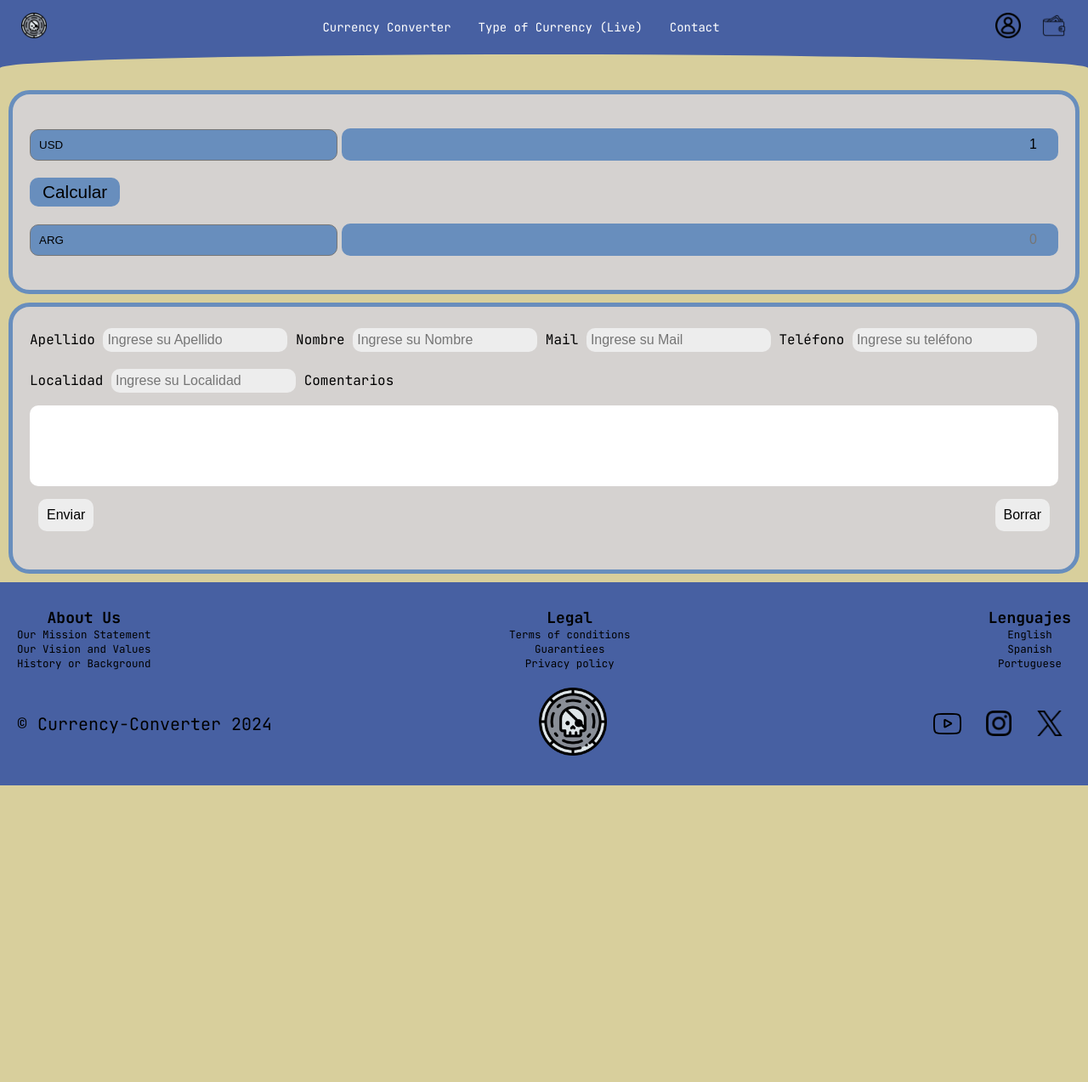
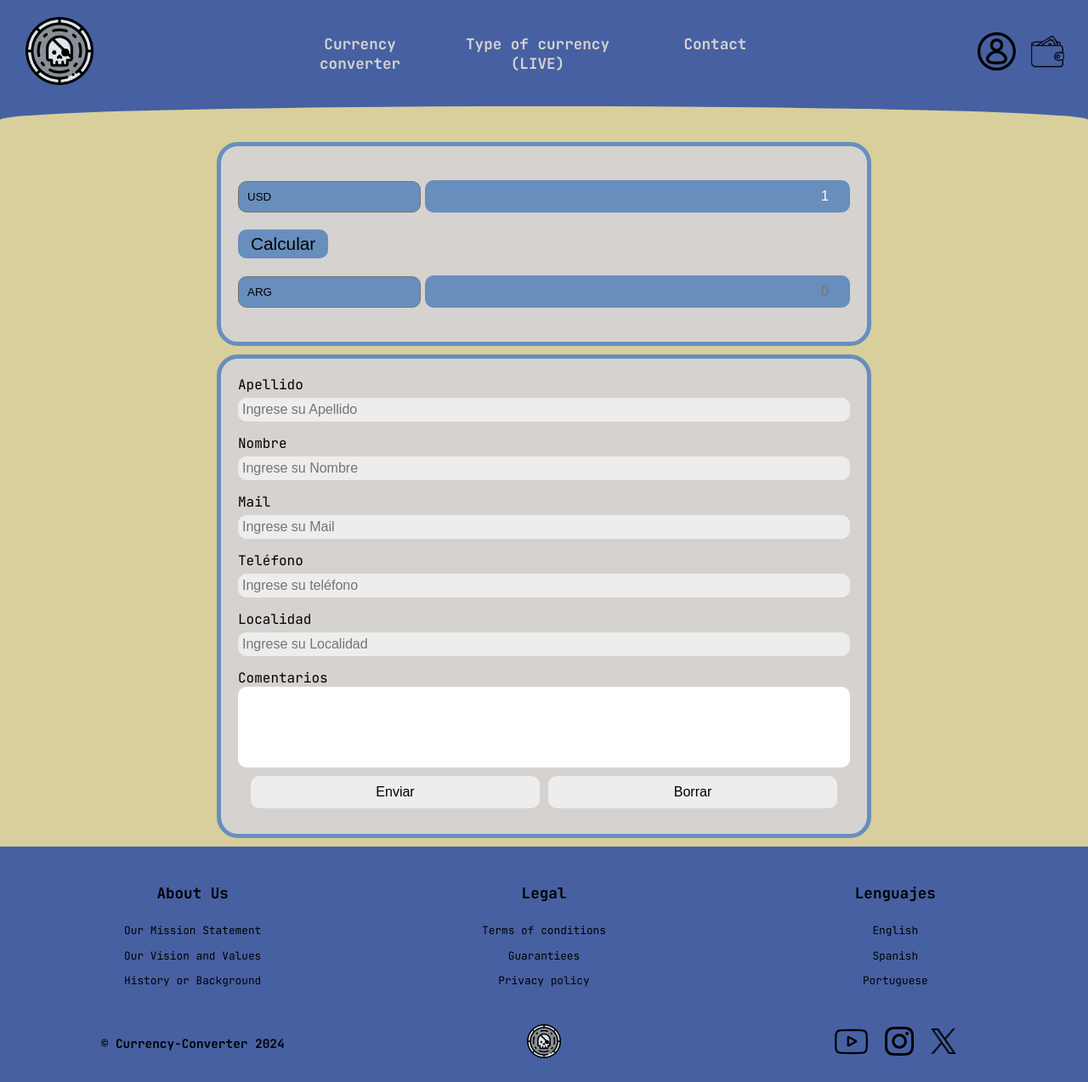
Before and after one commit to wyn-code/Proyect-Final-LaboIII, a website built with Vite: page index.html in a window 1280 px wide. Shown: the whole page at 85% size. Before the commit the page ends 924 px from the top, so only its background shows below. Built offline with nearby package versions, Linux system fonts and the light colour scheme; no server answers.

Commit message:
se actualizo el html, index y se agrego funcionalidades js

```diff
--- a/index.html
+++ b/index.html
@@ -1,59 +1,55 @@
 <!doctype html>
 <html lang="en">
 
-  <!-- HEAD-->
-
   <head>
     <meta charset="UTF-8" />
-    <link rel="icon" type="image/svg+xml" href="/img/favicon.ico" />
+    <link rel="icon" type="image/svg+xml" href="/vite.svg" />
     <link href="https://fonts.googleapis.com/css2?family=JetBrains+Mono:ital,wght@0,100..800;1,100..800&family=Montserrat:ital,wght@0,100..900;1,100..900&display=swap" rel="stylesheet">
     <meta name="viewport" content="width=device-width, initial-scale=1.0" />
     <link rel="stylesheet" href="style.css">
-    <link rel="shortcut icon" href="./img/silver.png" type="image/x-icon">
+    <link rel="shortcut icon" href="./img/favicon.ico" type="image/x-icon">
     <title>Vite App</title>
     <title>Wallet Coin</title>
   </head>
 
+  <body>
 
-  <!-- BODY -->
+    <header>
+      <div class="contenedor">
+          <!-- logo-->
+          <a href="#" class="logo"><img src="./img/silver.png" alt="Logo pagina"></a>
 
-  <body>
-    <header class="header">
-      <div class="container">
-        <div class="header-content">
-          <!-- Checkbox oculto para el menú desplegable -->
-          <input type="checkbox" id="menu-toggle" class="menu-toggle">
-          <!-- Etiqueta para el botón de menú -->
-          <label for="menu-toggle" class="menu-button" aria-label="Toggle menu">
-            <span class="menu-icon"></span>
+          <!-- menu -->
+          <input type="checkbox" id="menu">
+          <label for="menu">
+              <img src="./img/menu.png" class="menu-icono">
           </label>
-          <!-- Logo (en el centro) -->
-          <a href="/" class="logo-t"><img src="./img/silver.png" alt="Logo" class="logo-img"></a>
-          <!-- Iconos (a la derecha) -->
-          <nav class="nav" id="nav">
-            <a href="#convertidor" class="nav-link">Currency Converter</a>
-            <a href="#datos" class="nav-link">Type of Currency (Live)</a>
-            <a href="#contacto" class="nav-link">Contact</a>
+
+          <!-- navbar -->
+          <nav class="navbar">
+              <ul>
+                  <li><a href="#convertidor">Currency converter</a></li>
+                  <li><a href="#tipo">Type of currency (LIVE)</a></li>
+                  <li><a href="#contacto">Contact</a></li>
+              </ul>
           </nav>
-          <div class="icons">
 
-            <a href="/" class="icon-link">
+         <!-- iconos de perfil y billetera -->
+         <div class="iconos-header">
+          <a href="#" class="icono">
             <img src="./img/usuario.png" alt="User Icon" class="logo-img">
           </a>
-            <a href="/" class="icon-link">
+          <a href="#" class="icono">
             <img src="./img/wallet.png" alt="Wallet Icon" class="logo-img">
           </a>
-
         </div>
-          <!-- Navegación (dentro del header-content para el menú desplegable) -->
       </div>
+      <!-- Curvar header -->
       <div class="curve"></div>
-      </div>
   </header>
 
-  <!-- MAIN -->
+  <main>
 
-  <main>
     <section id="convertidor">
         <div class="moneda">
             <select id="primerMoneda">
@@ -79,6 +75,8 @@
           <input type="number" id="segundoMonto" placeholder="0">
       </div>
     </section>
+
+    <section id="grafico-de-cambio">
       <div class="grafico">
         <!-- ACA VA EL GRAFICO QUE TRAIGAMOS DE LA API -->
       </div>
@@ -117,8 +115,6 @@
 
   </main>
 
-  <!-- FOOTER -->
-
 <!-- pie de pagina -->
 <footer class="datos" id="datos">
   <div class="contenedor">
@@ -131,7 +127,6 @@
           <p>Our Mission Statement</p>
           <p>Our Vision and Values</p>
           <p>History or Background</p>
-
         </div>
       </div>
 
@@ -152,28 +147,25 @@
           <p>Portuguese</p>
         </div>
       </div>
-
     </div>
 
     <div class="parte2">
 
       <div class="derechos">
-          <p style="font-size: 20px;">&copy; Currency-Converter 2024</p>
+        <p>&copy; Currency-Converter 2024</p>
       </div>
 
       <div class="logo-footer">
-
-          <a href="#" class="logo">
-            <img src="./img/silver.png" alt="Logo pagina" class="logo-f">
-          </a>
+        <a href="#" class="logo"><img src="./img/silver.png" alt="Logo pagina" class="logo-f"></a>
       </div>
 
       <div class="box">
         <div class="redes">
-              <!-- Para no dejar el href vacio, hago que al clickear me dirija hacia el inicio -->
-          <a href="https://www.youtube.com/"><img src="./img/youtube.png" alt="Youtube" style="width: 33px; position: relative; top: 2px;"></a>
-          <a href="https://www.instagram.com/"><img src="./img/instagram (1).png" alt="Instagram"></a>
-          <a href="https://x.com/"><img src="./img/twitter.png" alt="Twitter" style="width: 30px;"></a>
+
+          <a href="https://www.youtube.com/"><img src="./img/youtube.png" alt="Youtube" class="imagen-red1"></a>
+          <a href="https://www.instagram.com/"><img src="./img/instagram (1).png" alt="Instagram" class="imagen-red2"></a>
+          <a href="https://x.com/"><img src="./img/twitter.png" alt="Twitter" class="imagen-red3"></a>
+
         </div>
       </div>
 
--- a/main.js
+++ b/main.js
@@ -0,0 +1,28 @@
+
+const primerMoneda = document.querySelector("#primerMoneda");
+const segundMoneda = document.querySelector("#segundaMoneda");
+
+
+
+const getPaises =  async () => {
+    const response = await fetch("https://api.vatcomply.com/currencies")
+    const paises = await response.json();
+    console.log(paises);
+    const currencyNames = Object.keys(paises);
+    console.log(currencyNames);
+
+    currencyNames.forEach((currencyName)=> {
+        const optionElemnt = document.createElement("option");
+        optionElemnt.textContent = currencyName;
+        optionElemnt.value = currencyName;
+        primerMoneda.appendChild(optionElemnt);
+
+
+        const optionElemnt2 = document.createElement("option");
+        optionElemnt2.textContent = currencyName;
+        optionElemnt2.value = currencyName;
+        segundMoneda.appendChild(optionElemnt2);
+    })
+}
+
+getPaises();
--- a/style.css
+++ b/style.css
@@ -11,18 +11,20 @@
 *{
   box-sizing: border-box;
   padding: 0;
-  margin: 0;
   list-style: none;
 }
 
-html, body{
+html{
   scroll-behavior: smooth;
+}
 
+body{
+  margin: 0;
   font-family: var(--font--family);
   background-color: var(--quarte--color);
+  display: flex;
   flex-direction: column;
   justify-content: center;
-  height: 100vh;
 }
 
 h1{ font-size: 3.5em;}
@@ -40,162 +42,52 @@ button{
   color: black;
   cursor: pointer;
 }
-
 button:hover{
   background-color: var(--quarte--color);
   font-weight:bold;
 }
 
 /* Header */
-.container {
-  max-width: 100%;
-  margin: 0 auto;
+.contenedor{
+  margin: auto;
+}
+header{
   background-color: var(--secondary--color);
+  position:relative;
+      width: 100%;
+}
+header .contenedor{
+  display: flex;
+  align-items: center;
+  flex-direction: column;
+}
+/*logo de la pagina*/
+.logo img{
+  width: 110px;
+  padding: 20px 15px;
+  transition: transform 0.3s ease;
+}
+.logo img:hover {
+  transform: scale(1.1);
 }
 
-.header-content {
+/*menu*/
+.menu{
+  position: absolute;
   display: flex;
-  justify-content: space-between;
   align-items: center;
-  height: 4rem;
-  padding: 0 25px;
-  position: relative;
 }
-
-.logo-img {
-  height: 30px;
-  width: auto;
+.menu-icono{
+  width: 50px;
+  cursor: pointer;
 }
-
-.logo-img:hover {
-  transform: translateY(-1px);
-  -webkit-transform: translateY(-1px);
-  -moz-transform: translateY(-1px);
-  -ms-transform: translateY(-1px);
-  -o-transform: translateY(-1px);
-  transition: 0.6s ease;
-  -webkit-transition: 0.6s ease;
-  -moz-transition: 0.6s ease;
-  -ms-transition: 0.6s ease;
-  -o-transition: 0.6s ease;
-  height: 40px;
-}
-
-.logo-img ::after {
-  content: '';
-  position: absolute;
-  width: 100%;
-  height: 2px;
-  bottom: -2px;
-  left: 0;
-
-  transform: scaleX(0);
-  transition: transform 1s ease;
-  -webkit-transition: transform 1s ease;
-  -moz-transition: transform 1s ease;
-  -ms-transition: transform 1s ease;
-  -o-transition: transform 1s ease;
-}
-
-.logo-img :hover::after {
-  transform: scaleX(1);
-}
-
-.menu-toggle {
+#menu{
   display: none;
 }
-
-.menu-button {
-  display: none;
-  cursor: pointer;
-  width: 30px;
-  height: 30px;
-  position: relative;
-  z-index: 2;
+#menu:checked ~ .navbar{
+  display: block;
+  max-height: 300px;
 }
-
-.menu-icon,
-.menu-icon::before,
-.menu-icon::after {
-  content: '';
-  position: absolute;
-  background-color: white;
-  height: 3px;
-  width: 100%;
-  transition: all 0.3s ease;
-}
-
-.menu-icon {
-  top: 50%;
-  transform: translateY(-50%);
-}
-
-.menu-icon::before {
-  top: -8px;
-}
-
-.menu-icon::after {
-  bottom: -8px;
-}
-
-.nav {
-  display: flex;
-  justify-content: center;
-  padding: 1rem 0;
-}
-
-.nav-link {
-  color: white;
-  text-decoration: none;
-  font-size: 0.875rem;
-  transition: opacity 0.3s;
-  margin: 0 1rem;
-}
-
-.nav-link:hover {
-  transform: translateY(-2px);
-  -webkit-transform: translateY(-2px);
-  -moz-transform: translateY(-2px);
-  -ms-transform: translateY(-2px);
-  -o-transform: translateY(-2px);
-  transition: 0.5s ease;
-  -webkit-transition: 0.5s ease;
-  -moz-transition: 0.5s ease;
-  -ms-transition: 0.5s ease;
-  -o-transition: 0.5s ease;
-  text-shadow: 4px 4px 2px rgba(0,0,0,0.6);
-  font-size: 20px;
-}
-
-.nav-links ::after {
-  content: '';
-  position: absolute;
-  width: 100%;
-  height: 2px;
-  bottom: -2px;
-  left: 0;
-  transform: scaleX(0);
-  transition: transform 0.5s ease;
-  -webkit-transition: transform 0.5s ease;
-  -moz-transition: transform 0.5s ease;
-  -ms-transition: transform 0.5s ease;
-  -o-transition: transform 0.5s ease;
-}
-
-.nav-links :hover::after {
-  transform: scaleX(1);
-}
-
-.icons {
-  display: flex;
-  gap: 1.5rem;
-}
-
-.icon-link img{
-  height: 30px;
-  width: auto;
-}
-
 .curve {
   bottom: 0;
   left: 0;
@@ -204,7 +96,52 @@ button:hover{
   background-color: var(--quarte--color);
   border-radius: 50% 50% 0 0;
 }
-/*///////////////////////////////////////////////////////////////////////////////////////*/
+
+/* Navbar */
+.navbar{
+  max-height: 0;
+  overflow: hidden;
+  background-color: var(--secondary--color);
+  transition: max-height 0.5s ease-in-out;
+}
+.navbar ul{
+  margin-top: 0;
+  background-color: var(--secondary--color);
+}
+.navbar ul li{
+  position: relative;
+  justify-content: center;
+  text-align: center;
+  width: 100%;
+}
+.navbar ul li a{
+  padding: 20px;
+  display: block;
+  color: var(--thrity--color);
+  font-weight: bold;
+  transition: transform 0.5s ease;
+  text-decoration: none;
+}
+.navbar ul li a:hover{
+  color: var(--fifth--color);
+  transform: scale(1.2);
+  text-shadow: 4px 4px 2px rgba(0,0,0,0.6);
+}
+/* Iconos Perfil y Billetera */
+.iconos-header {
+  display: flex;
+  justify-content: center;
+  gap: 15px;
+  padding: 10px;
+}
+.iconos-header .logo-img {
+  width: 35px;
+  height: auto;
+  transition: transform 0.3s ease;
+}
+.iconos-header .logo-img:hover {
+  transform: scale(1.2);
+}
 
 /* Conversor */
 #convertidor{
@@ -216,22 +153,20 @@ button:hover{
   overflow: hidden;
   border: 5px solid var(--primary--color);
 }
-
 .moneda{
   padding: 20px 0;
   display: flex;
   align-items: center;
   gap: 5px;
 }
-
 .moneda select{
   padding: 10px 20px 10px 10px;
   appearance: none;
   border-radius: 10px;
   background-color: var(--primary--color);
   width: 30%;
+  ;
 }
-
 .moneda input{
   border: 0;
   text-align: right;
@@ -241,6 +176,7 @@ button:hover{
   box-sizing: border-box;
   border-radius: 10px;
   background-color: var(--primary--color);
+  color: white;
 }
 
 /* Contacto */
@@ -273,18 +209,21 @@ button:hover{
 .botones .boton{
   background-color: var(--fifth--color);
   padding: 10px;
+  margin: 0 5px;
 }
 .datos input{
   border: 0;
   padding: 5px;
   margin: 5px 0px 15px 0px;
   font-size: 1em;
+  width: 100%;
   box-sizing: border-box;
   border-radius: 10px;
   background-color: var(--fifth--color);
 }
 
 /* Footer */
+/*estilo general*/
 footer {
   display: flex;
   justify-content: center;
@@ -293,7 +232,7 @@ footer {
   padding: 20px;
   text-align: center;
 }
-
+/*estilo de las divisiones*/
 footer .contenedor {
   display: flex;
   justify-content: center;
@@ -302,135 +241,176 @@ footer .contenedor {
   width: 100%;
   max-width: 1400px;
 }
-
-footer .parte1,
-footer .parte2 {
-  display: flex;
-  justify-content: center;
-  align-items: center;
-  flex-direction: column;
-  text-align: center;
-  gap: 15px;
-}
-
+/*tamaño de ambas partes del footer para que ocupen todo el ancho de la pantalla*/
 footer .parte1,
 footer .parte2 {
   width: 100%;
 }
-
-footer .redes a {
-  display: inline-block;
-  margin: 0 10px;
+/*estilo general parte de arriba del footer*/
+footer .parte1 {
+  display: flex;
+  flex-direction: column;
+  align-items: center;
+  h4{ font-size: 1.1em;}
+  p{ font-size: 0.8em;}
+}
+/*estilo de idiomas*/
+footer .idiomas {
+  text-align: center;
+  width: 100%;
+}
+/*estilo general de la parte de abajo del footer*/
+footer .parte2 {
+  display: flex;
+  flex-direction: column;
+  align-items: center;
+}
+/*tamaño de los derechos del footer*/
+footer .derechos {
+  p{ font-size: 0.9em;}
+  font-weight: bold;
+}
+/*tamaño del logo del footer*/
+footer .logo-footer .logo-f {
+  width: 70px;
+  height: auto;
+}
+/*redes sociales*/
+footer .box .redes {
+  display: flex;
+  justify-content: center;
+  align-items: center;
+  gap: 20px;
+}
+footer .box .redes img {
+  transition: transform 0.5s ease, filter 0.5s ease;
+}
+/*Youtube*/
+footer .box .redes .imagen-red1{
+  width: 39px;
+}
+footer .box .redes .imagen-red1:hover {
+  transform: scale(1.3);
+}
+/*Insta*/
+footer .box .redes .imagen-red2{
+  width: 34px;
+}
+footer .box .redes .imagen-red2:hover {
+  transform: scale(1.3);
+}
+/*Twitter*/
+footer .box .redes .imagen-red3{
+  width: 30px;
+}
+footer .box .redes .imagen-red3:hover {
+  transform: scale(1.3);
 }
 
-.box img{
-  width: 30px;
-}
-
-.logo img{
-  width: 80px;
-}
-
-/* Estilo para la navegación header responsive */
-@media (max-width: 768px) {
-  .menu-button {
-    display: block;
-    order: 2;
-  }
-
-  .logo-t {
-    order: 1;
-  }
-
-  .icons {
-    order: 3;
-  }
-
-  .nav {
-    display: none;
-    flex-direction: column;
-    align-items: center;
-    background-color: #3d5491;
-    position: absolute;
-    top: 100%;
-    left: 0;
-    right: 0;
-    z-index: 1;
-    padding: 0;
-    -webkit-box-shadow: 0px -10px 5px 0px rgba(57,82,143,0.29);
-    -moz-box-shadow: 0px -10px 5px 0px rgba(57,82,143,0.29);
-    box-shadow: 0px -10px 5px 0px rgba(57,82,143,0.29);
-
-  }
-
-  .menu-toggle:checked ~ .nav {
-    display: flex;
-    padding: 1rem 0;
-  }
-
-  .menu-toggle:checked ~ .menu-button .menu-icon {
-    background-color: transparent;
-  }
-
-  .menu-toggle:checked ~ .menu-button .menu-icon::before {
-    transform: rotate(45deg);
-    top: 0;
-    -webkit-transform: rotate(45deg);
-    -moz-transform: rotate(45deg);
-    -ms-transform: rotate(45deg);
-    -o-transform: rotate(45deg);
-
-}
-
-  .menu-toggle:checked ~ .menu-button .menu-icon::after {
-    transform: rotate(-45deg);
-    bottom: 0;
-  }
-
-  .nav-link {
-    font-size: 1rem;
-    margin: 0.5rem 0;
-  }
-
-  .header-content {
-    flex-wrap: wrap;
-  }
-}
-
-@media (min-width: 595px) {
-
-  /* Footer */
+@media (min-width: 560px) {
+/*Cambio de la parte de arriba del footer*/
   footer .parte1 {
     display: flex;
     justify-content: space-between;
     flex-direction: row;
-    align-items: center;
-    margin: 10px;
+    margin-bottom: 50px;
+  }
+  footer .nosotros, footer .legales, footer .idiomas {
+    flex: 1;
+    text-align: center;
   }
 
+ /*Cambio de la parte de abajo del footer*/
   footer .parte2 {
+    flex-direction: row;
+    justify-content: space-around;
+  }
+  footer .parte2 > div {
+    flex: 1;
+    text-align: center;
+  }
+}
+
+@media (min-width: 770px) {
+  /*hago que el formulario de contacto deje de crecer*/
+  #contacto {
+    width: 100%;
+    max-width: 770px;
+    margin: 10px auto;
+    padding: 20px;
+  }
+  /*hago que el convertidor deje de crecer*/
+  #convertidor {
+    margin: 10px auto;
+  padding: 20px;
+  width: 100%;
+  max-width: 770px;
+  overflow: hidden;
+  }
+  /*tamaño de iconos*/
+  .iconos-header .logo-img {
+    width: 35px;
+    height: auto;
+  }
+}
+
+@media (min-width: 970px) {
+  .menu-icono {
+    display: none;
+  }
+  /* cambio como se ve el header */
+  header .contenedor {
+    flex-direction: row;
+    justify-content: space-between;
+    align-items: center;
+    width: 100%;
+    padding-right: 15px;
+    padding-left: 15px;
+  }
+  .iconos-header {
     display: flex;
-    justify-content: space-between;
-    flex-direction: row;
-    align-items: center;
-    margin: 10px;
+    justify-content: center;
+    gap: 15px;
+    padding: 10px;
+    margin-left: auto;
+  }
+  .iconos-header .logo-img {
+    width: 45px;
+    height: auto;
   }
 
-  footer .parte1, .parte2 p {
-    font-size: 10px;
+  .logo {
+    margin-right: auto;
   }
 
-  .logo-footer img{
-    width: 100px;
+  /* modifico navbar */
+  .navbar {
+    display: flex;
+    justify-content: center;
+    flex-direction: row;
+    max-height: none;
+    box-shadow: none;
+    position: relative;
+    margin-left: auto;
+    margin-right: auto;
+  }
+  .navbar ul {
+    display: flex;
+    margin: 0;
+  }
+  .navbar ul li {
+    margin: 0;
+    padding: 0;
+  }
+  .navbar ul li a {
+    padding: 20px;
+    display: block;
+    text-align: center;
+    font-size: 1.1em;
   }
 
-  .logo img{
-    width: 80px;
+  /*agrego distancia en el footer*/
+  footer .parte1 {
+    margin-bottom: 10px;
   }
-
-  .logo-f {
-    position: relative;
-    right: 30px;
-  }
-
 }
```
Lines whose indentation alone changed are shown as unchanged.
